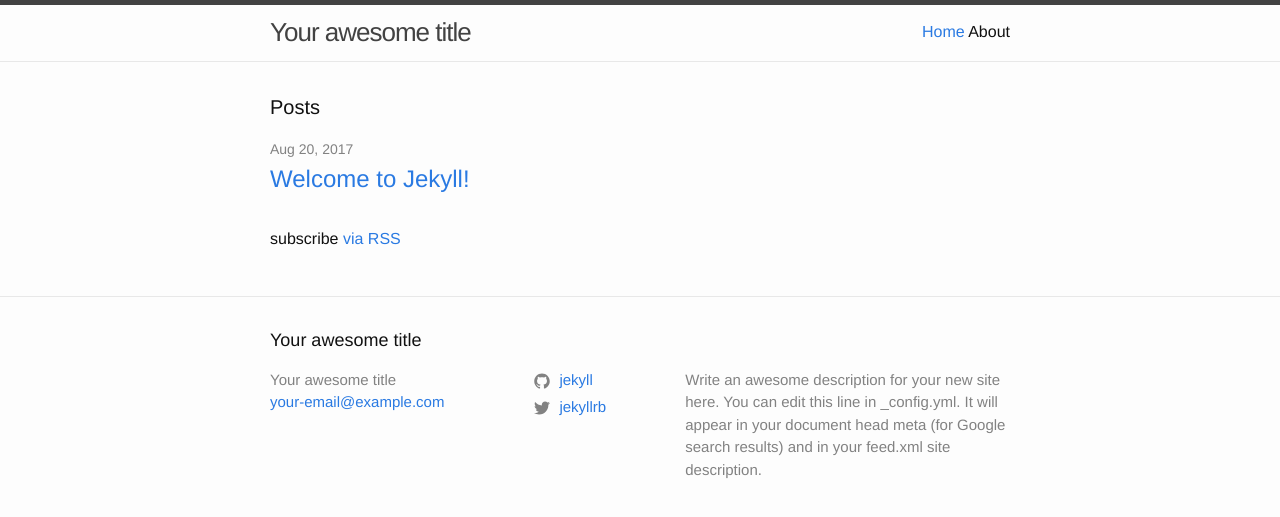
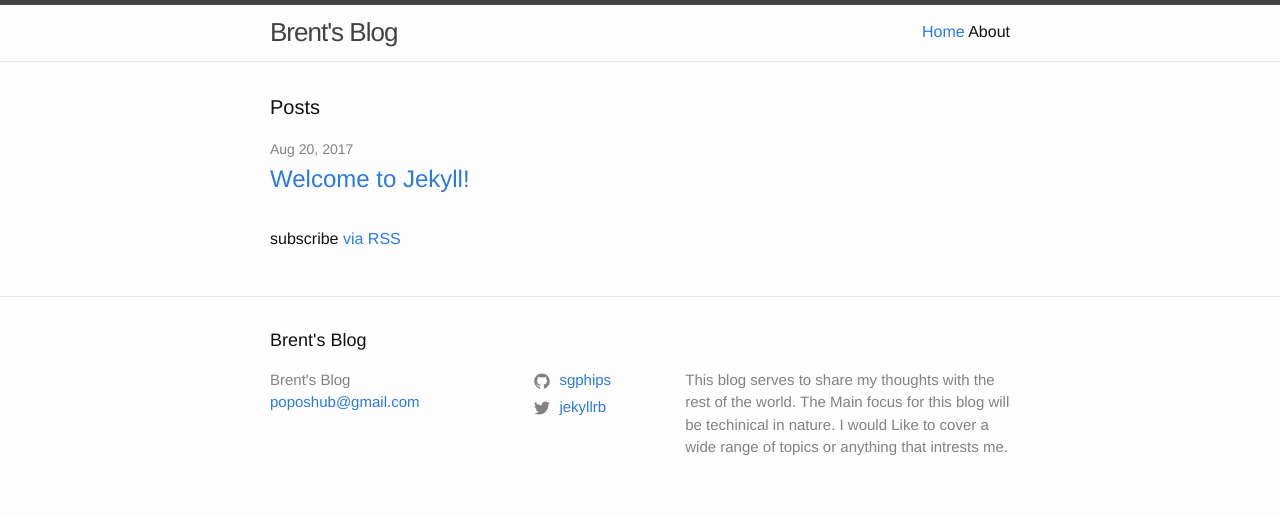
Before and after one commit to sgtphips/blog, a Jekyll site: the page built from index.md, in a window 1280 px wide. Shown: the top 517 px of the page. Built offline with Jekyll 4.4.1, drawn with Linux system fonts in a browser that asks for light colours.

Commit message:
Update Title, email, description, and github information

```diff
--- a/_config.yml
+++ b/_config.yml
@@ -13,17 +13,17 @@
 # you will see them accessed via {{ site.title }}, {{ site.email }}, and so on.
 # You can create any custom variable you would like, and they will be accessible
 # in the templates via {{ site.myvariable }}.
-title: Your awesome title
-email: your-email@example.com
+title: Brent's Blog
+email: poposhub@gmail.com
 description: > # this means to ignore newlines until "baseurl:"
-  Write an awesome description for your new site here. You can edit this
-  line in _config.yml. It will appear in your document head meta (for
-  Google search results) and in your feed.xml site description.
+  This blog serves to share my thoughts with the rest of the world.
+  The Main focus for this blog will be techinical in nature. I would
+  Like to cover a wide range of topics or anything that intrests me.
 baseurl: "/blog" # the subpath of your site, e.g. /blog
 production_url : http://sgtphips.github.io.com
 url: "" # the base hostname & protocol for your site, e.g. http://example.com
 twitter_username: jekyllrb
-github_username:  jekyll
+github_username:  sgphips
 
 # Build settings
 markdown: kramdown
```
